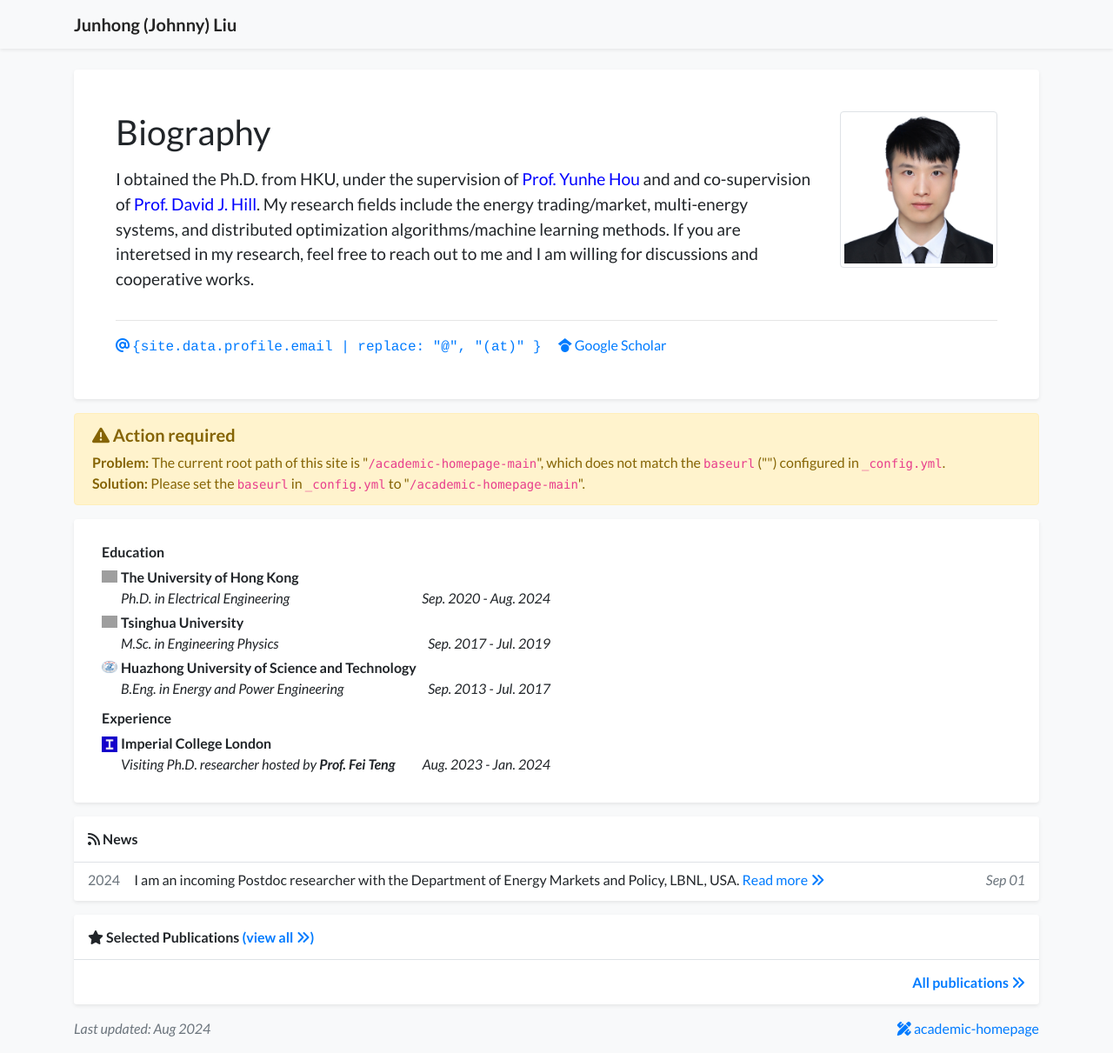
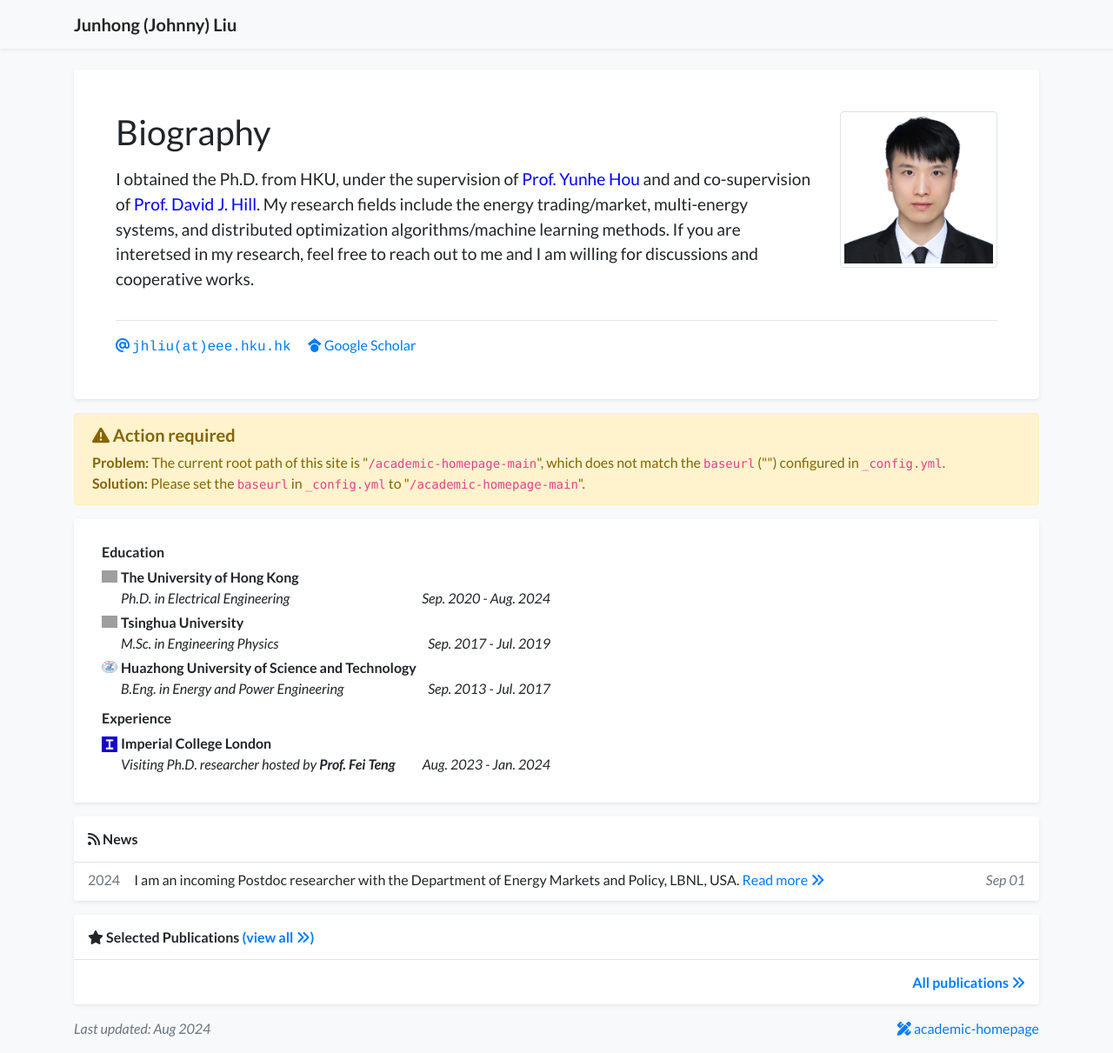
Before and after one commit to johnny-eee/academic-homepage-main, a Jekyll site: the page built from index.html, in a window 1280 px wide and 1211 px high. Shown: the whole window at 87% size. Built offline with Jekyll 4.4.1, drawn with Linux system fonts in a browser that asks for light colours; a style sheet for code colours, icons or effects is not loaded; grey boxes are pictures that could not be loaded.

Commit message:
Update profile_card.html

```diff
--- a/_includes/widgets/profile_card.html
+++ b/_includes/widgets/profile_card.html
@@ -43,7 +43,7 @@
                 <div class="row">
                     <div class="col">
                         <a class="pr-3 no-break" href="mailto:{{ site.data.profile.email | encode_email }}">
-                            <i class="fas fa-at"></i> <span class="email-text">{site.data.profile.email | replace: "@", "(at)" }</span>
+                            <i class="fas fa-at"></i> <span class="email-text">{{site.data.profile.email | replace: "@", "(at)" }}</span>
                         </a>
 
                         {% if site.data.profile.gscholar %}
```
